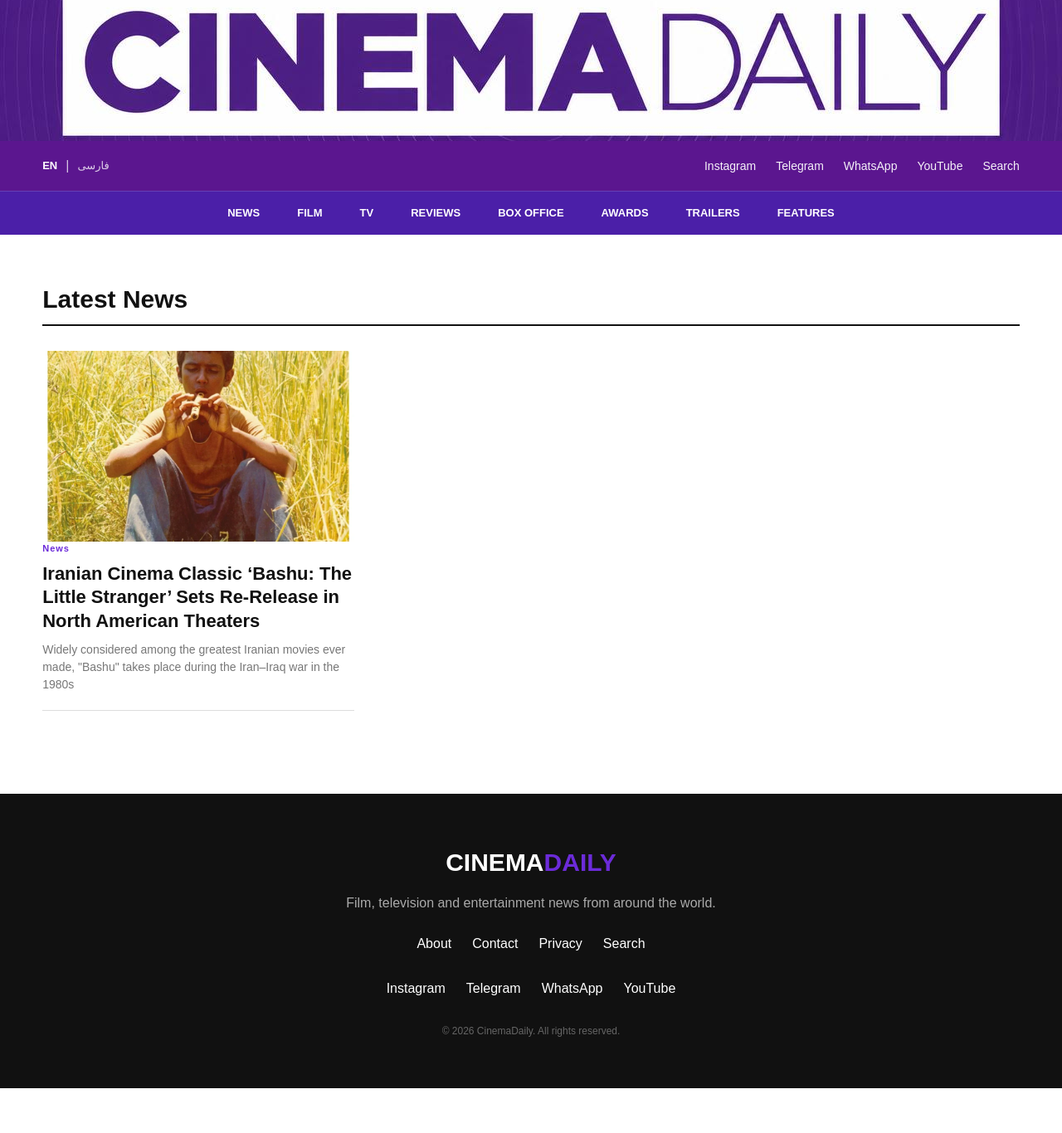
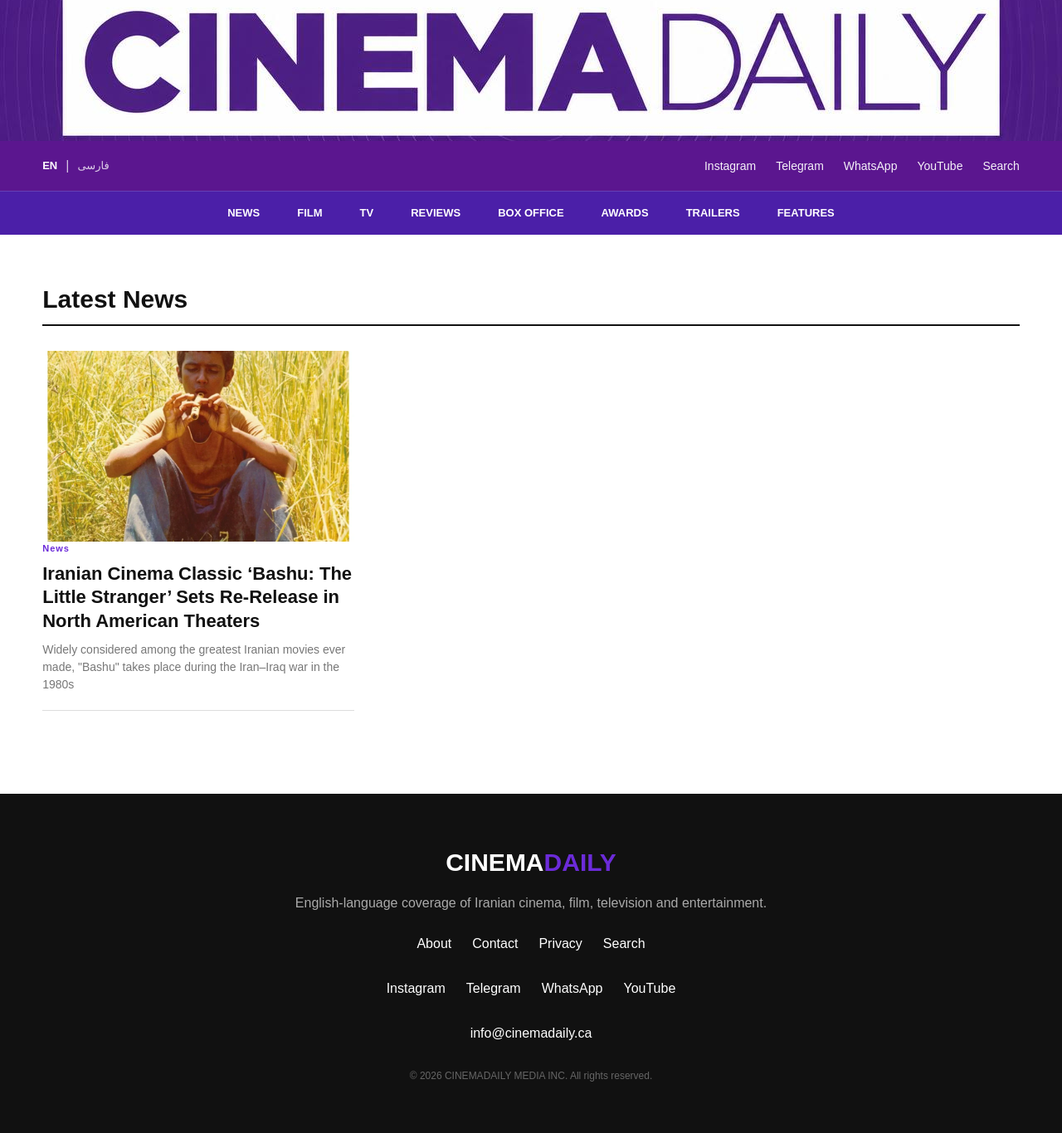
Before and after one commit to cinemadaily/cinemadaily, a Jekyll site: the page built from news.html, in a window 1280 px wide. Shown: the whole page at 83% size. Built offline with Jekyll 4.4.1, drawn with Linux system fonts in a browser that asks for light colours; before the commit the page ends 1312 px from its top, so only the background shows below that; some of the changed lines change nothing that is shown.

Commit message:
Enhance SEO and structured data in news.html
Updated SEO metadata and structured data for Iranian cinema news.

```diff
--- a/news.html
+++ b/news.html
@@ -14,12 +14,81 @@
         content="width=device-width, initial-scale=1.0"
     >
 
-    <title>News | CinemaDaily</title>
+    <!-- BASIC SEO -->
+
+    <title>Iranian Cinema News | CinemaDaily</title>
 
     <meta
         name="description"
-        content="Latest film, television and entertainment news from CinemaDaily."
+        content="Latest Iranian cinema news, films, filmmakers, actors, festivals and entertainment coverage from CinemaDaily."
     >
+
+    <meta
+        name="robots"
+        content="index, follow, max-image-preview:large"
+    >
+
+    <link
+        rel="canonical"
+        href="https://cinemadaily.ca/news.html"
+    >
+
+
+    <!-- OPEN GRAPH -->
+
+    <meta
+        property="og:type"
+        content="website"
+    >
+
+    <meta
+        property="og:site_name"
+        content="CinemaDaily"
+    >
+
+    <meta
+        property="og:title"
+        content="Iranian Cinema News | CinemaDaily"
+    >
+
+    <meta
+        property="og:description"
+        content="Latest Iranian cinema news, films, filmmakers, actors, festivals and entertainment coverage from CinemaDaily."
+    >
+
+    <meta
+        property="og:url"
+        content="https://cinemadaily.ca/news.html"
+    >
+
+    <meta
+        property="og:image"
+        content="https://cinemadaily.ca/images/logo2.jpeg"
+    >
+
+
+    <!-- TWITTER / X -->
+
+    <meta
+        name="twitter:card"
+        content="summary_large_image"
+    >
+
+    <meta
+        name="twitter:title"
+        content="Iranian Cinema News | CinemaDaily"
+    >
+
+    <meta
+        name="twitter:description"
+        content="Latest Iranian cinema news, films, filmmakers, actors and festival coverage from CinemaDaily."
+    >
+
+    <meta
+        name="twitter:image"
+        content="https://cinemadaily.ca/images/logo2.jpeg"
+    >
+
 
     <!-- FAVICON -->
 
@@ -33,6 +102,32 @@
         rel="apple-touch-icon"
         href="{{ '/images/favicon.png' | relative_url }}"
     >
+
+
+    <!-- STRUCTURED DATA -->
+
+    <script type="application/ld+json">
+    {
+        "@context": "https://schema.org",
+        "@type": "CollectionPage",
+        "@id": "https://cinemadaily.ca/news.html#webpage",
+        "url": "https://cinemadaily.ca/news.html",
+        "name": "Iranian Cinema News | CinemaDaily",
+        "description": "Latest Iranian cinema news, films, filmmakers, actors, festivals and entertainment coverage from CinemaDaily.",
+        "isPartOf": {
+            "@id": "https://cinemadaily.ca/#website"
+        },
+        "about": {
+            "@type": "Thing",
+            "name": "Iranian cinema"
+        },
+        "publisher": {
+            "@id": "https://cinemadaily.ca/#organization"
+        },
+        "inLanguage": "en"
+    }
+    </script>
+
 
     <link
         rel="stylesheet"
@@ -243,25 +338,19 @@
 
 
                             <span class="category">
-
                                 {{ article.category }}
-
                             </span>
 
 
                             <h3>
-
                                 {{ article.title }}
-
                             </h3>
 
 
                             {% if article.summary %}
 
                             <p>
-
                                 {{ article.summary }}
-
                             </p>
 
                             {% endif %}
@@ -297,16 +386,12 @@
 
 
             <div class="footer-logo">
-
                 CINEMA<span>DAILY</span>
-
             </div>
 
 
             <p>
-
-                Film, television and entertainment news from around the world.
-
+                English-language coverage of Iranian cinema, film, television and entertainment.
             </p>
 
 
@@ -378,10 +463,17 @@
             </div>
 
 
+            <div class="footer-links">
+
+                <a href="mailto:info@cinemadaily.ca">
+                    info@cinemadaily.ca
+                </a>
+
+            </div>
+
+
             <div class="copyright">
-
-                © 2026 CinemaDaily. All rights reserved.
-
+                © 2026 CINEMADAILY MEDIA INC. All rights reserved.
             </div>
 
 
```
